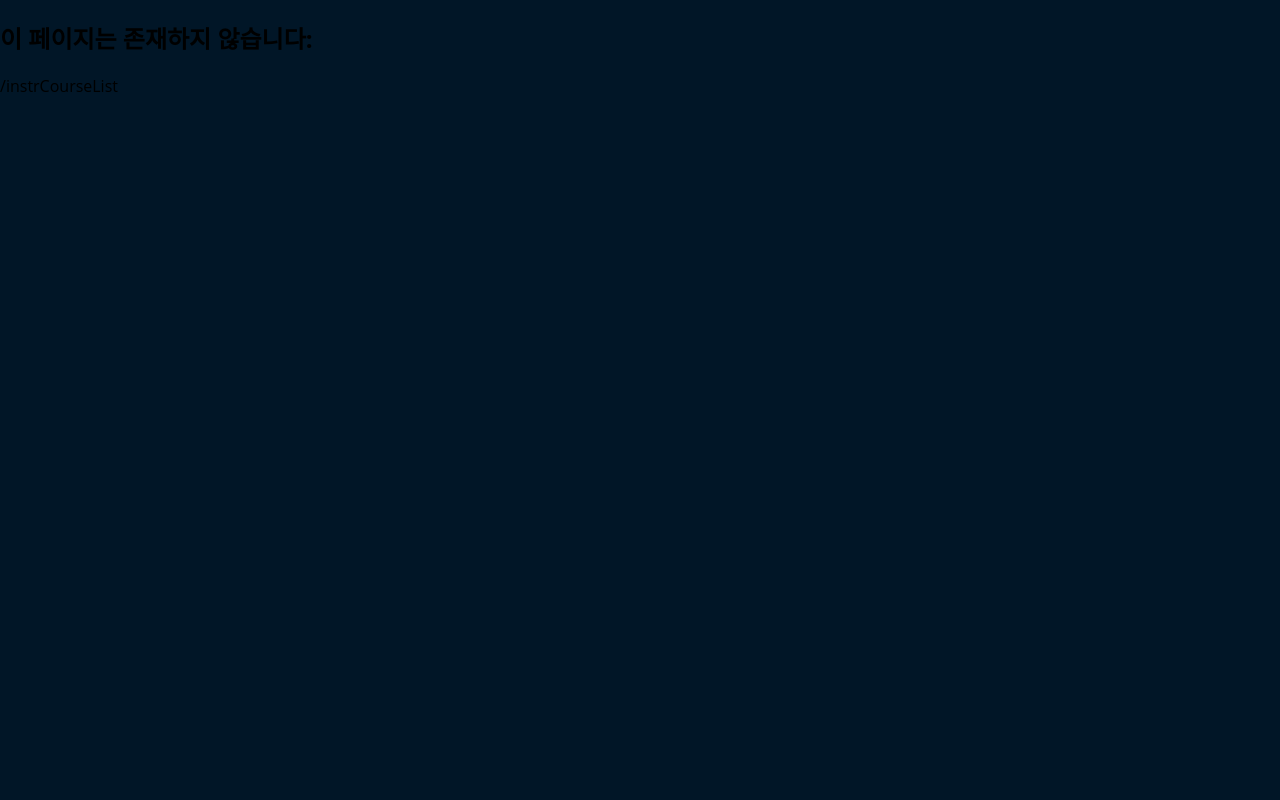
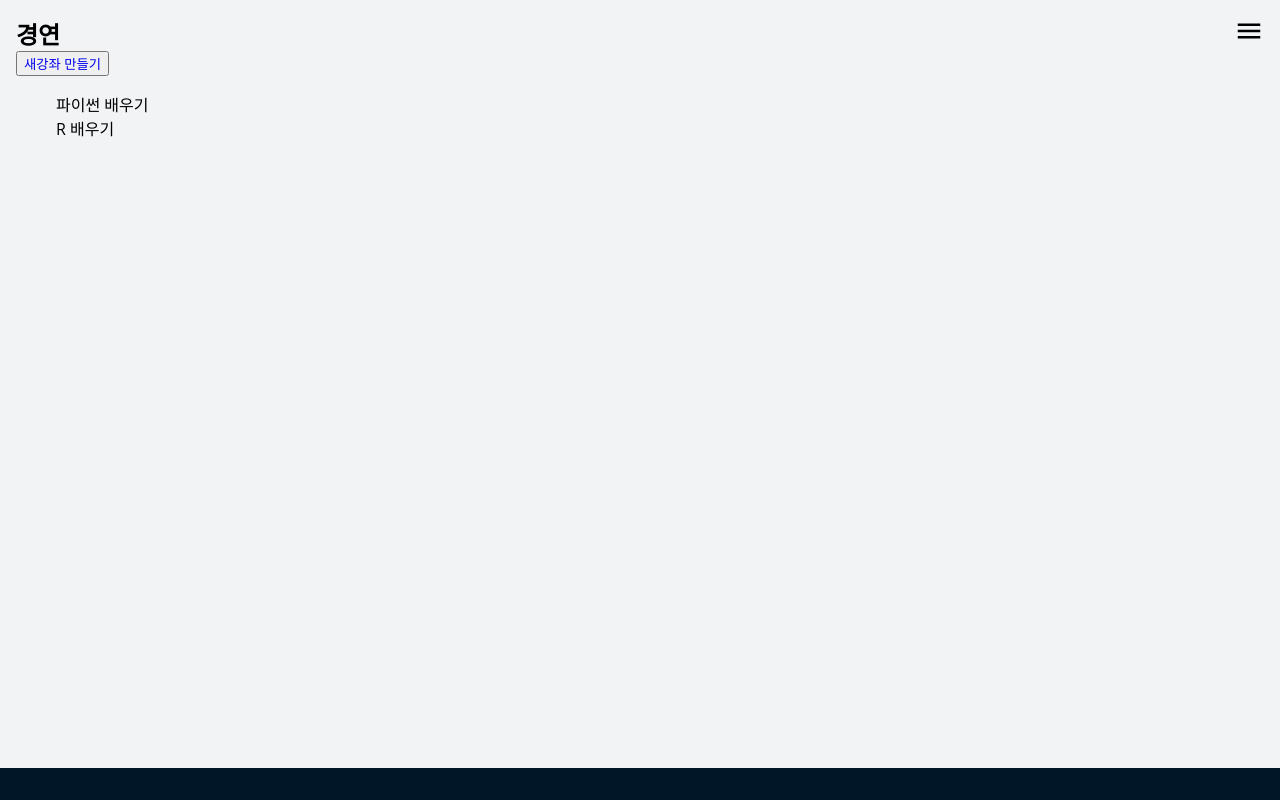
Before and after one commit to syugi/AIRIM, a React app in the folder airim-react/: page /instrCourseList in a window 1280 px wide. Built offline with nearby package versions, Linux system fonts and the light colour scheme.

Commit message:
add instrCourseList

```diff
--- a/airim-react/src/Roster.js
+++ b/airim-react/src/Roster.js
@@ -5,16 +5,18 @@ import CourseList from './components/CourseList';
 import Course from './components/Course';
 import CreateCourse from './components/CreateCourse';
 import CreateTalk from './components/CreateTalk';
+import InstrCourseList from './components/InstrCourseList';
 
 class Roster extends React.Component {
-  render(){
+  render() {
     return (
       <Switch>
-        <Route exact path="/" component={Home}/>
-        <Route exact path="/courseList" component={CourseList}/>
-        <Route exact path="/course/:courseId" component={Course}/>
-        <Route exact path="/createCourse" component={CreateCourse}/>
-        <Route exact path="/createTalk" component={CreateTalk}/>
+        <Route exact path="/" component={Home} />
+        <Route exact path="/courseList" component={CourseList} />
+        <Route exact path="/course/:courseId" component={Course} />
+        <Route exact path="/createCourse" component={CreateCourse} />
+        <Route exact path="/createTalk" component={CreateTalk} />
+        <Route exact path="/instrCourseList" component={InstrCourseList} />
         <Route
           // path를 따로 정의하지 않으면 모든 상황에 렌더링됨
           render={({ location }) => (
@@ -24,7 +26,6 @@ class Roster extends React.Component {
             </div>
           )}
         />
-
       </Switch>
     );
   }
--- /dev/null
+++ b/airim-react/src/components/InstrCourseList.js
@@ -0,0 +1,21 @@
+import React from 'react';
+import { Link } from 'react-router-dom';
+import Layout from './common/Layout';
+
+const InstrCourseList = ({ history }) => {
+  return (
+    <Layout history={history}>
+      <button>
+        <Link to="/CreateCourse">새강좌 만들기</Link>
+      </button>
+      <div>
+        <ul>
+          <li>파이썬 배우기</li>
+          <li>R 배우기</li>
+        </ul>
+      </div>
+    </Layout>
+  );
+};
+
+export default InstrCourseList;
--- a/airim-react/src/components/common/SideMenu.js
+++ b/airim-react/src/components/common/SideMenu.js
@@ -157,7 +157,7 @@ const SideMenu = () => {
         <div className="slidemenu-list">
           <Link to="/">홈</Link>
           <Link to="/">나의정보 확인</Link>
-          <Link to="/CreateCourse">내강의 만들기</Link>
+          <Link to="/InstrCourseList">내강의 관리</Link>
           <Link to="/" onClick={() => setIsLoggedIn(false)}>
             로그아웃
           </Link>
```
